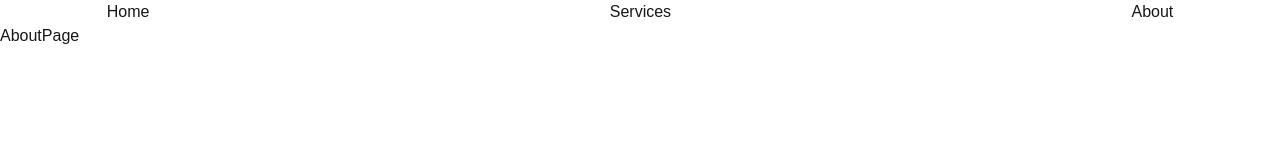
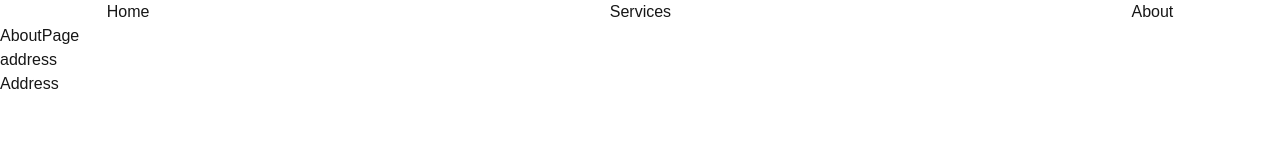
Before and after one commit to mahatab6/learn-next-js, a Next.js app: page /about in a window 1280 px wide. Shown: the top 160 px of the page. Built offline with nearby package versions, Linux system fonts and the light colour scheme.

Commit message:
logical router making

```diff
--- a/src/app/about/page.jsx
+++ b/src/app/about/page.jsx
@@ -1,9 +1,33 @@
+"use client"
+import Link from 'next/link';
+import { useRouter } from 'next/navigation';
 import React from 'react'
 
 export default function AboutPage() {
+
+    // active user logical implemant
+
+    const router = useRouter();
+    const isLoggedIn = false;
+    const handleNavigation = () => {
+        if(isLoggedIn){
+            router.push("/about/address");
+        } else{
+            router.push("/")
+        }
+    }
+
+
+
   return (
     <div>
         <p>AboutPage</p>
+
+        <p>
+            <Link href='/about/address'>address</Link>
+        </p>
+
+        <button className=' cursor-pointer' type='button' onClick={handleNavigation} >Address</button>
     </div>
   )
 }
--- a/src/app/components/Navbar.jsx
+++ b/src/app/components/Navbar.jsx
@@ -1,12 +1,19 @@
+import Link from 'next/link';
 import React from 'react';
 
 const Navbar = () => {
     return (
         <nav className='w-10/12 mx-auto'>
           <ul className='flex justify-between'>
+            <Link href='/'>
             <li>Home</li>
+            </Link>
+            <Link href='/services'>
             <li>Services</li>
+            </Link>
+            <Link href='/about'>
             <li>About</li>
+            </Link>
           </ul>
         </nav>
     );
```
